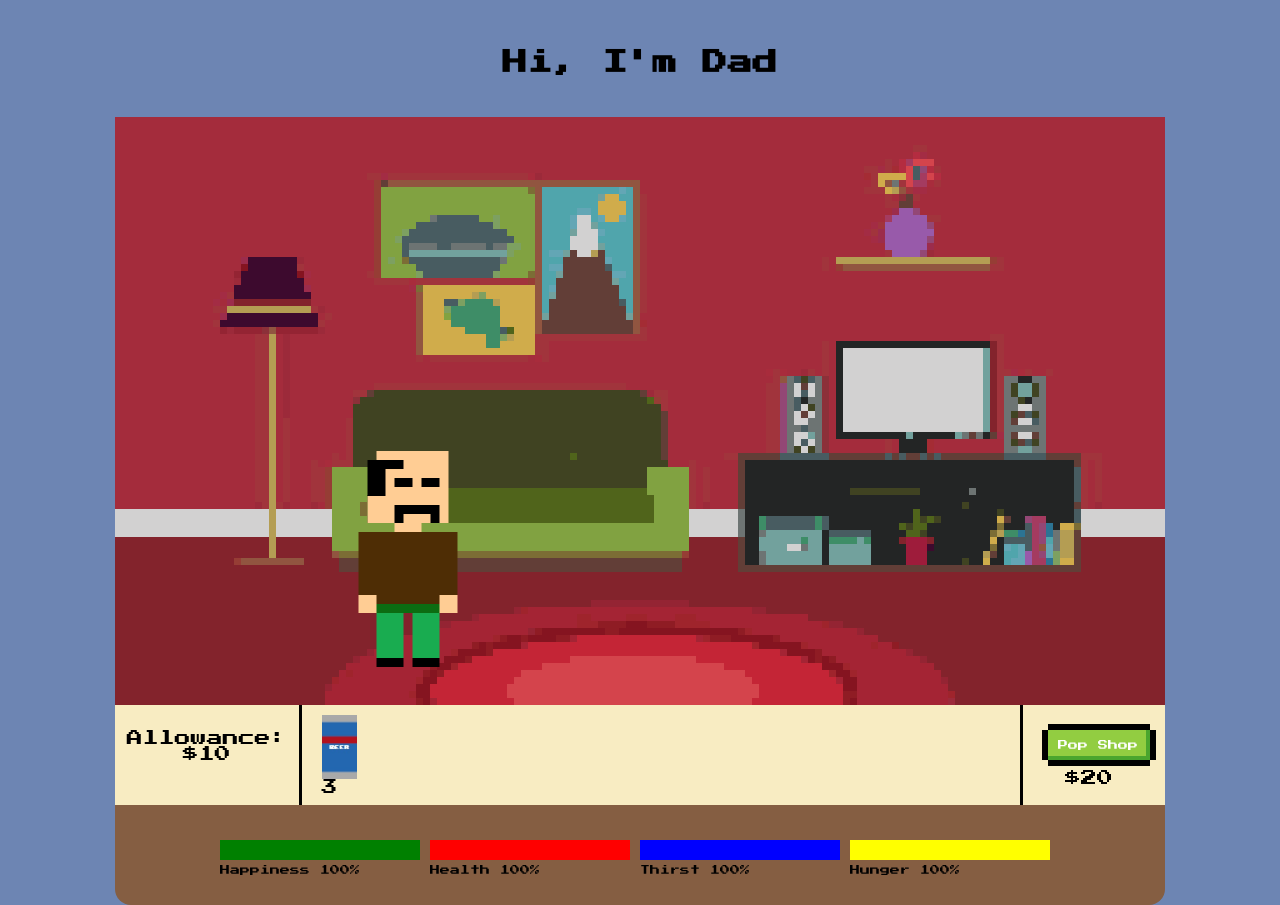
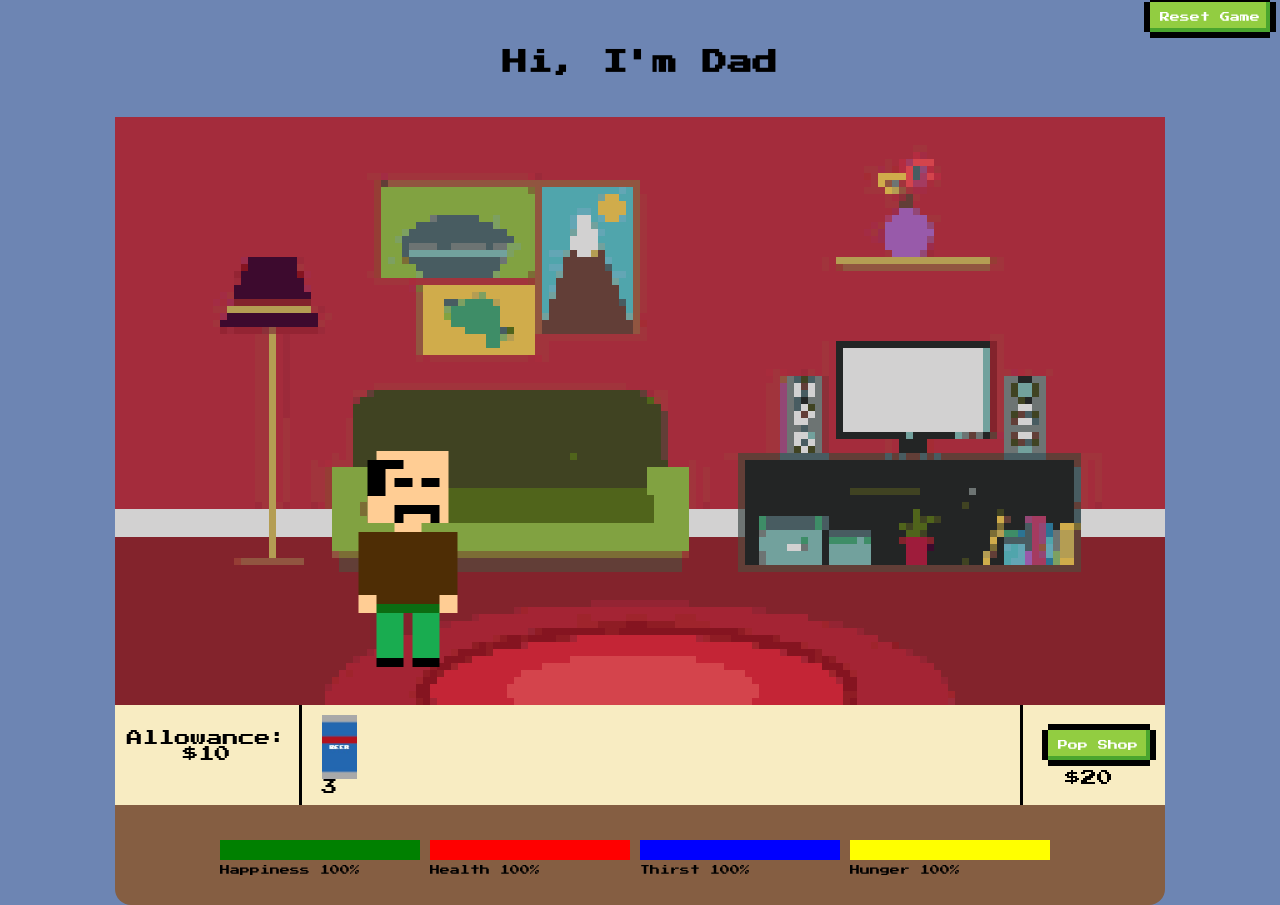
Before and after one commit to liamgens/DadSimulator, a plain HTML site: page index.html in a window 1280 px wide. Drawn offline with nearby package versions, Linux system fonts and the light colour scheme; animation ran at ten frames a second.

Commit message:
REEEEEEEEEEEEEEEEEEEEEEEEEEEEEEEEEEEEEEEEEEEEEEEEEEEEEEEEEEEEEEEEEEEEEEEEEEEEEEEEEEEESSSSSSSSSSSSSSSSSSSSSSSSSSSSSSSSSSSSSSSSSET

```diff
--- a/css/styles.css
+++ b/css/styles.css
@@ -5,6 +5,12 @@ html, body {
     width: auto;
     display: grid;
     background-color: #6d85b3;
+}
+
+.reset {
+    position: absolute;
+    right: 10px;
+    margin-bottom: auto;
 }
 
 .title {
--- a/index.html
+++ b/index.html
@@ -11,6 +11,12 @@
 </head>
 
 <body>
+    <div class="reset">
+        <a class="eightbit-btn" onclick="resetGame();">Reset Game</a>
+    </div>
+    <audio loop="loop" autoplay="autoplay">
+        <source src="assets/background.wav" type="audio/mpeg" />
+    </audio>
     <h1 class="title">Hi, I'm Dad</h1>
 
     <div id="game" ondrop="drop(event)" ondragover="allowDrop(event)"></div>
--- a/js/inventory.js
+++ b/js/inventory.js
@@ -10,6 +10,12 @@ loadShopItems()
 updateInventory()
 updateAllowance()
 
+function resetGame() {
+    Object.keys(Cookies.get()).forEach(function(cookieName) {
+        Cookies.remove(cookieName)
+    });
+    window.location.reload()
+}
 function loadShopItems() {
     for (let name in GAME_PRODUCTS) {
         let item = GAME_PRODUCTS[name]
```
Also changed, not shown: 1 other file.
